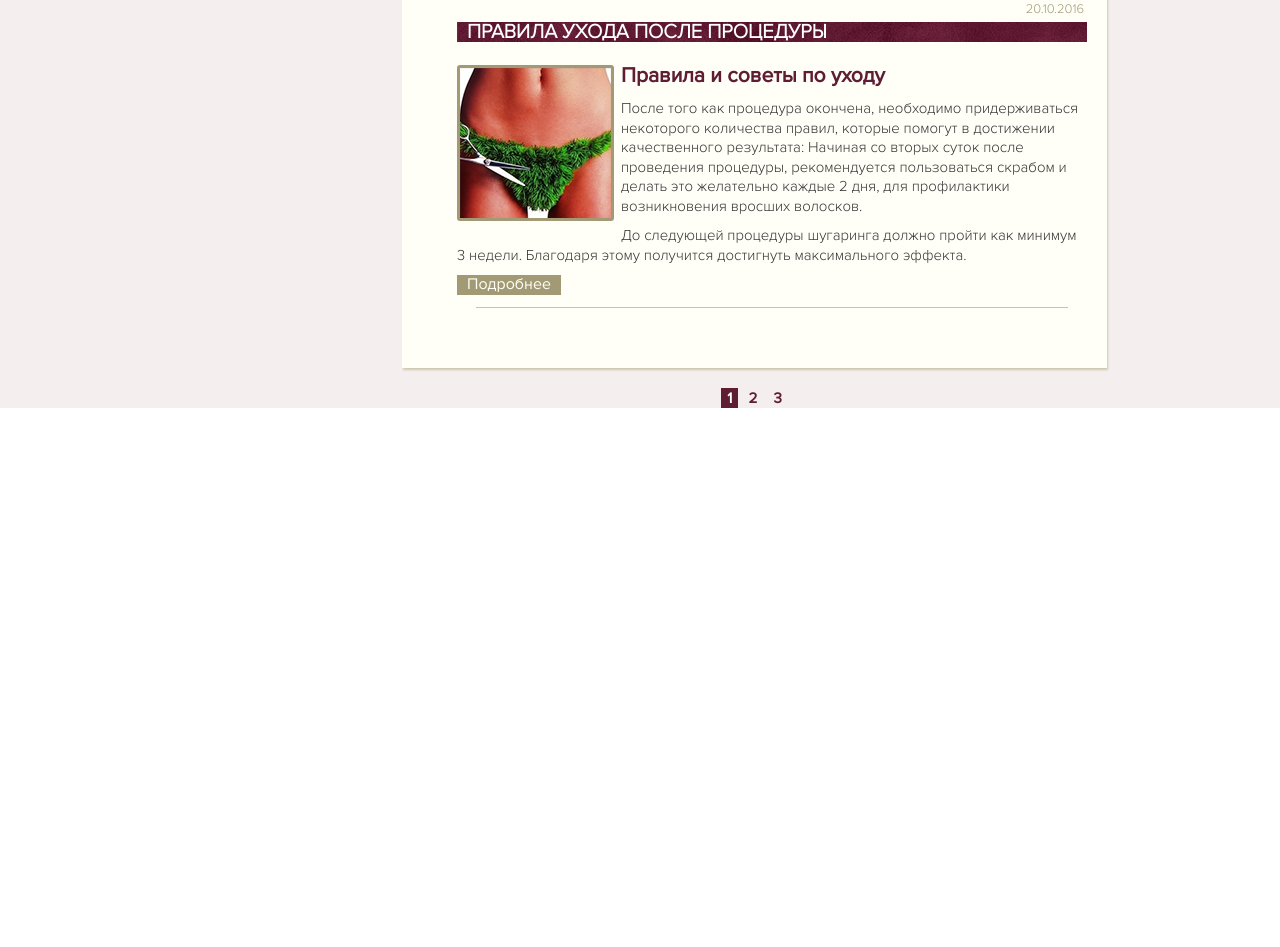
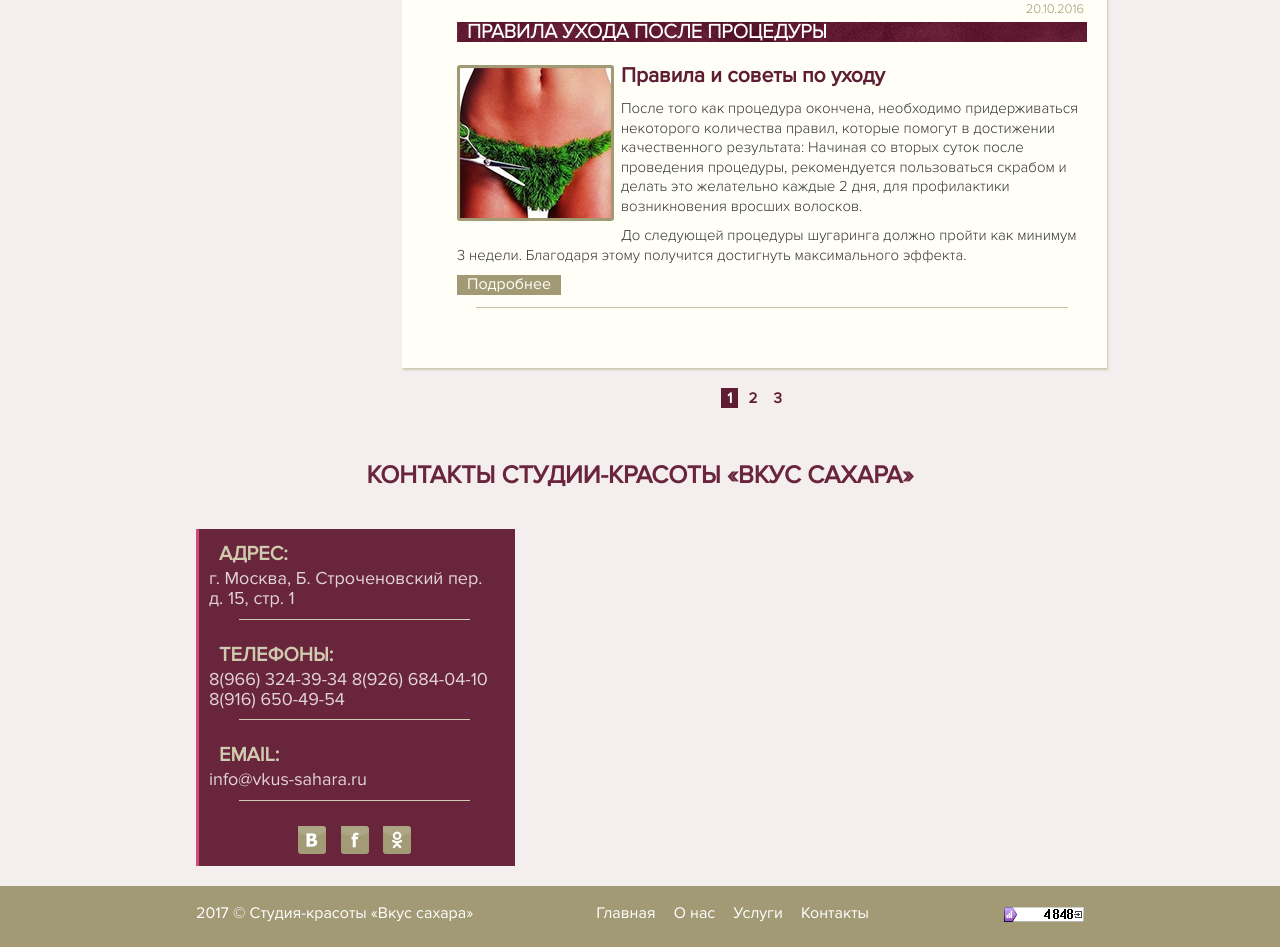
Before and after one commit to ikles/sugar, a plain HTML site: page index.html in a window 1280 px wide. Shown: the part 1037-1984 px from the top of the page. Before the commit the page ends 1445 px from the top, so only its background shows below. Drawn offline with nearby package versions, Linux system fonts and the light colour scheme.

Commit message:
commit cmd

```diff
--- a/index.html
+++ b/index.html
@@ -124,7 +124,52 @@
 					</div><!--r-col-->
 				</div><!--main-->
 			</div><!--cols-->
-			<div class="cart"></div><!--cart-->
+			<div class="contacts">
+				<h2>Контакты студии-красоты «Вкус сахара»</h2>
+				<div class="contacts-cart">
+					<div class="cart-text-wrap">
+						<div class="cart-text">
+							<div class="cart-text-block">
+								<h3>Адрес:</h3>
+								г. Москва,
+								Б. Строченовский  пер. д. 15, стр. 1
+							</div>
+							<div class="cart-text-block">
+								<h3>Телефоны:</h3>
+								8(966) 324-39-34
+								8(926) 684-04-10
+								8(916) 650-49-54
+							</div>
+							<div class="cart-text-block">
+								<h3>Email:</h3>
+								<a href="mailto:info@vkus-sahara.ru">info@vkus-sahara.ru</a>
+							</div>
+							<div class="social">
+								<a href="#" class="vk"></a>
+								<a href="#" class="fb"></a>
+								<a href="#" class="ok"></a>
+							</div>
+						</div><!--cart-text-->
+						</div><!--cart-text-wrap-->
+					<script type="text/javascript" charset="utf-8" async src="https://api-maps.yandex.ru/services/constructor/1.0/js/?sid=Xq0XtaKh8towrQLFzJ6syOoZp1iHpp1M&amp;width=100%25&amp;height=330&amp;lang=ru_RU&amp;sourceType=constructor&amp;scroll=true"></script>
+				</div><!--contacts-cart-->
+			</div><!--contacts-->
+			<div class="footer">
+				<div class="w888">
+					<div class="copy">2017 © Студия-красоты «Вкус сахара»</div>
+					<div class="bot-mnu">
+						<ul>
+							<li><a href="#">Главная</a></li>
+							<li><a href="#">О нас</a></li>
+							<li><a href="#">Услуги</a></li>
+							<li><a href="#">Контакты</a></li>
+						</ul>
+					</div><!--bot-mnu-->
+					<div class="counter">
+						<img src="img/counter.png" alt="">
+					</div>
+				</div>
+			</div>
 		</div><!--wrapper-->
 	</body>
 	</html>
--- a/sass/main.sass
+++ b/sass/main.sass
@@ -412,3 +412,120 @@ h2
         text-align: center
         height: 20px
         background-color: rgb(95, 29, 51)
+
+.contacts
+  margin-top: 55px
+  h2
+    margin-bottom: 68px
+    color: rgb(105, 37, 60)
+    font-family: ProximaNova
+    font-size: 25px
+    text-transform: uppercase
+    text-align: center
+
+.contacts-cart
+  height: 330px
+  position: relative
+
+.cart-text-wrap
+  width: 888px
+  margin: auto
+  z-index: 1
+  margin: auto
+  position: absolute
+  bottom: 0
+  left: calc(50% - 444px)
+
+.cart-text
+  width: 319px
+  overflow: hidden
+  background-color: rgb(105, 37, 60)
+  padding: 15px 15px 7px 10px
+  position: absolute
+  left: 0
+  bottom: 20px
+  z-index: 1000
+  color: rgba(255,255,255,0.8)
+  font-family: ProximaNova
+  font-size: 18px
+  font-weight: 300
+  line-height: 1.1
+  border-left: 3px solid #D24A78
+  h3
+    margin-top: 0
+    color: rgb(208, 203, 175)
+    font-family: ProximaNova
+    font-size: 20px
+    text-transform: uppercase
+    line-height: 1
+    margin-bottom: 5px
+    padding: 0 10px
+  a
+    color: rgba(255,255,255,0.8)
+    text-decoration: none
+    &:hover
+      text-decoration: underline
+
+.cart-text-block
+  margin-bottom: 25px
+  &:after
+    content: ""
+    display: block
+    margin: auto
+    margin-top: 10px
+    width: 231px
+    height: 1px
+    background-color: rgb(208, 203, 175)
+
+.social
+  text-align: center
+  a
+    display: inline-block
+    width: 28px
+    height: 28px
+    margin: 0 5px
+
+.vk
+  @include bg('vk.png')
+
+.fb
+  @include bg('fb.png')
+
+.ok
+  @include bg('ok.png')
+
+.footer
+  background-color: rgb(162, 154, 117)
+  padding: 18px 0 25px 0
+  color: #FFF
+  a
+    color: #FFF
+
+.w888
+  width: 888px
+  margin: auto
+  overflow: hidden
+
+.copy, .bot-mnu
+  float: left
+
+.bot-mnu
+  margin-left: 116px
+  ul
+    display: block
+    text-align: center
+    li
+      display: inline-block
+      margin: 0 7px
+      a
+        text-decoration: none
+        &:hover
+          text-decoration: underline
+
+.counter
+  float: right
+  margin-top: 3px
+  width: 80px
+  height: 15px
+  font-size: 0
+  line-height: 0
```
Also changed, not shown: css/main.css.
